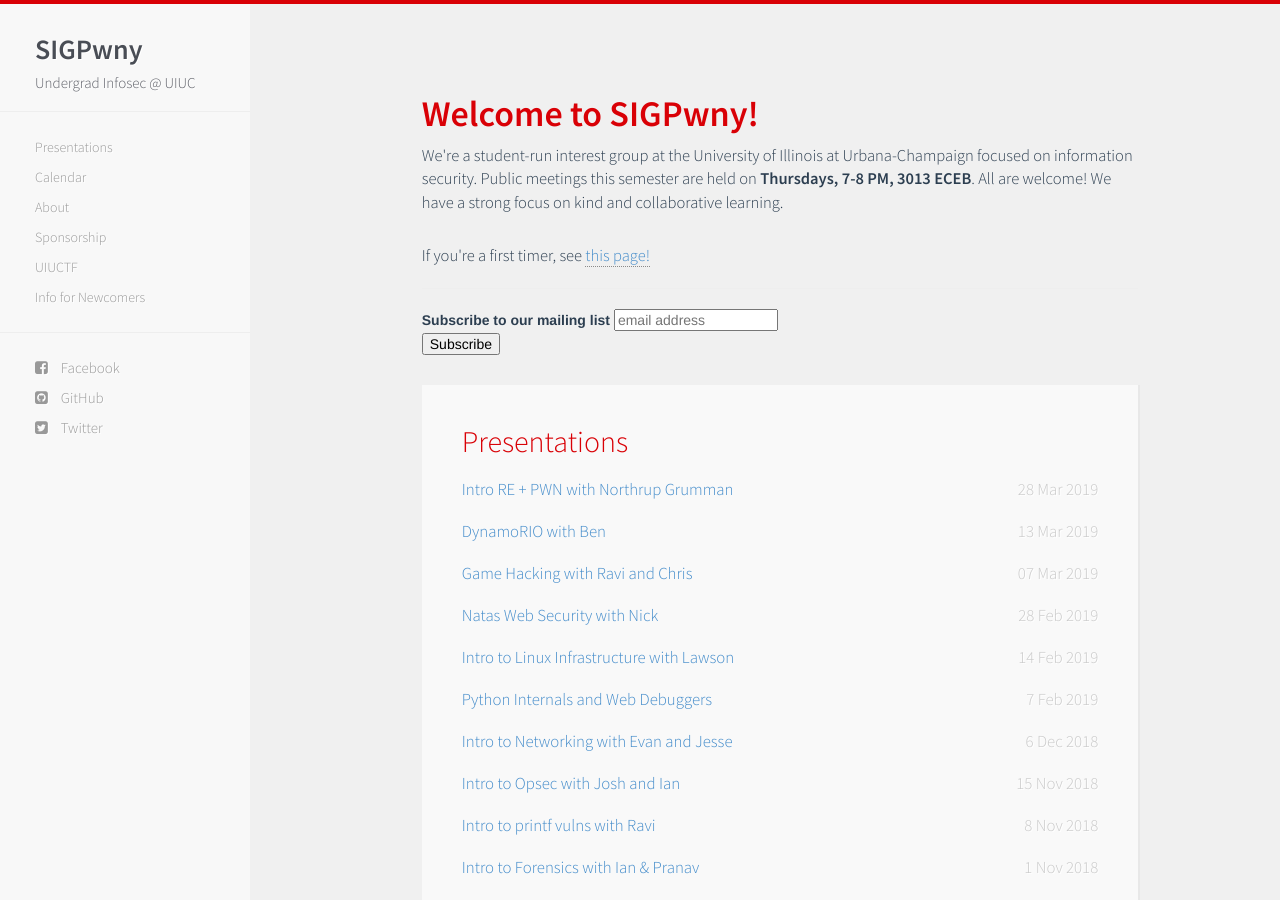
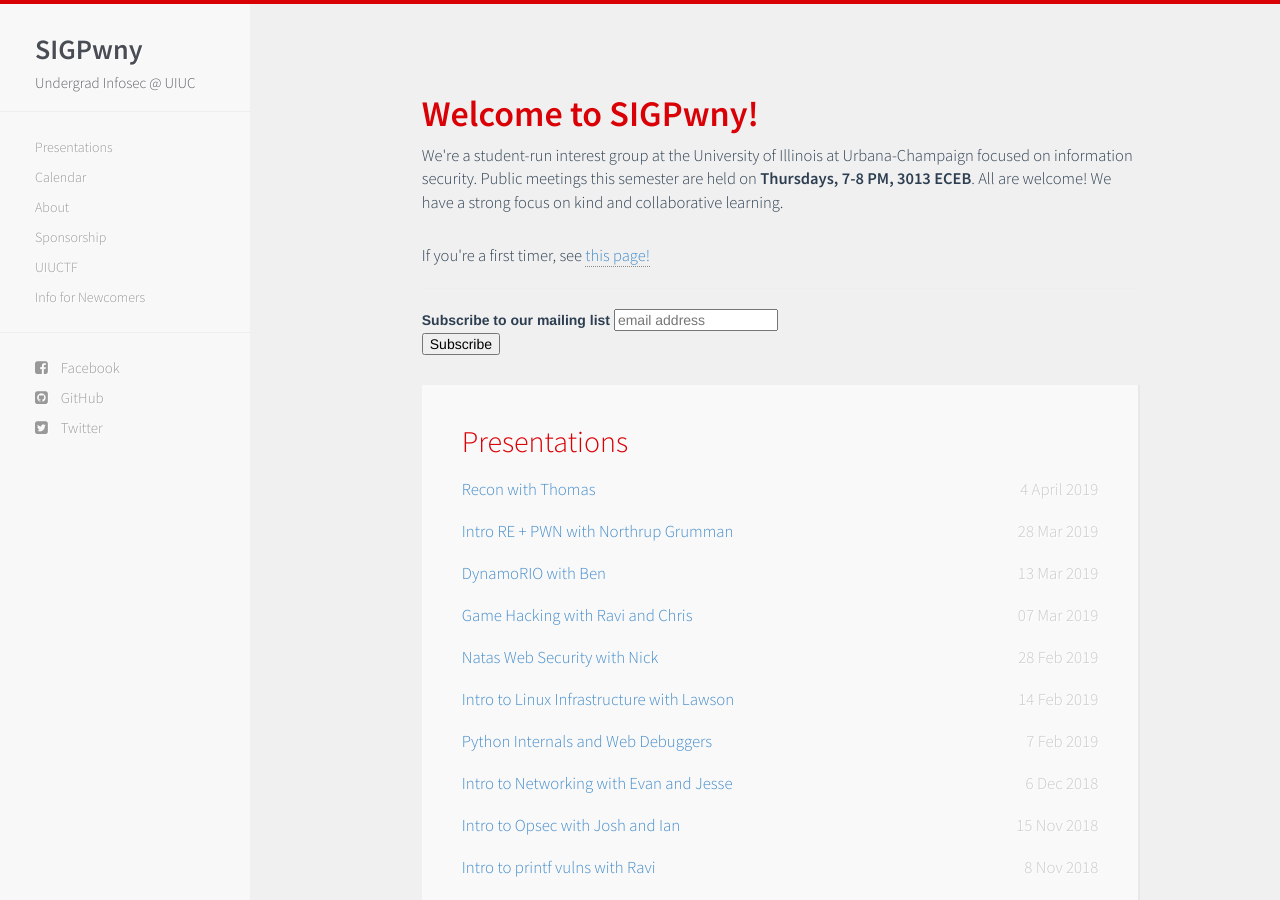
Before and after one commit to sigpwny/sigpwny.github.io-archive, a Jekyll site: the page built from index.html, in a window 1280 px wide and 900 px high. Built offline with Jekyll 4.4.1, drawn with Linux system fonts in a browser that asks for light colours; nearby versions of some CDN libraries; comment, search, counter and statistics services are not loaded.

Commit message:
Update presentations.html

```diff
--- a/_includes/presentations.html
+++ b/_includes/presentations.html
@@ -14,6 +14,11 @@
 -->
 
     <!-- new member task: add all of these -->
+    <li><span>
+        <a href="https://docs.google.com/presentation/d/1pTsCesXaHT_7K5epnTVGup9j8RWaRIBwBRvQdkZZQRA/edit#slide=id.g55e643d94e_0_0
+">Recon with Thomas</a>
+        <time class="pull-right post-list">4 April 2019</time>
+    </span></li>
     <li><span>
         <a href="https://cdn.discordapp.com/attachments/485104508876357643/560984289798520853/CTF.pptx">Intro RE + PWN with Northrup Grumman</a>
         <time class="pull-right post-list">28 Mar 2019</time>
```
